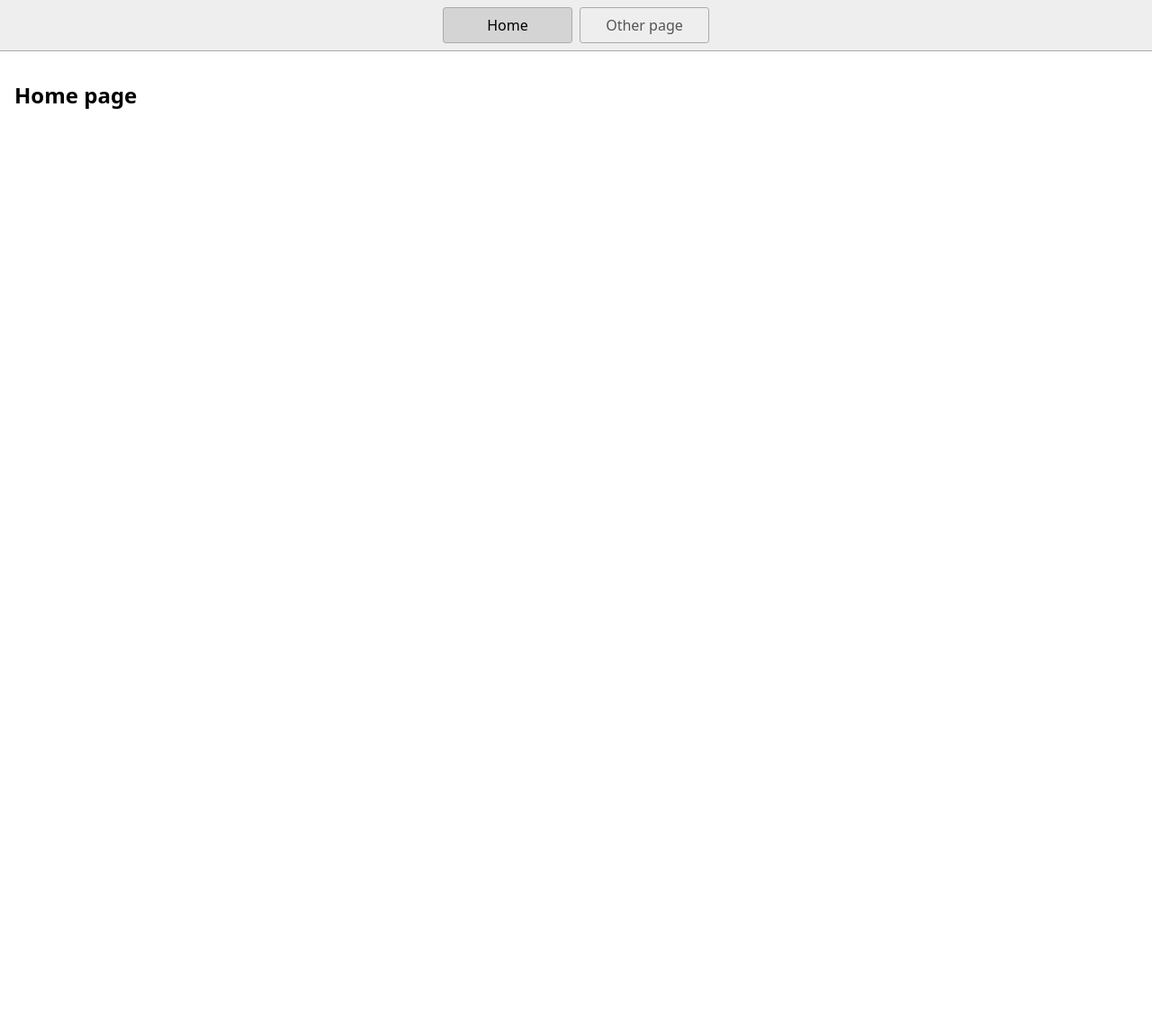
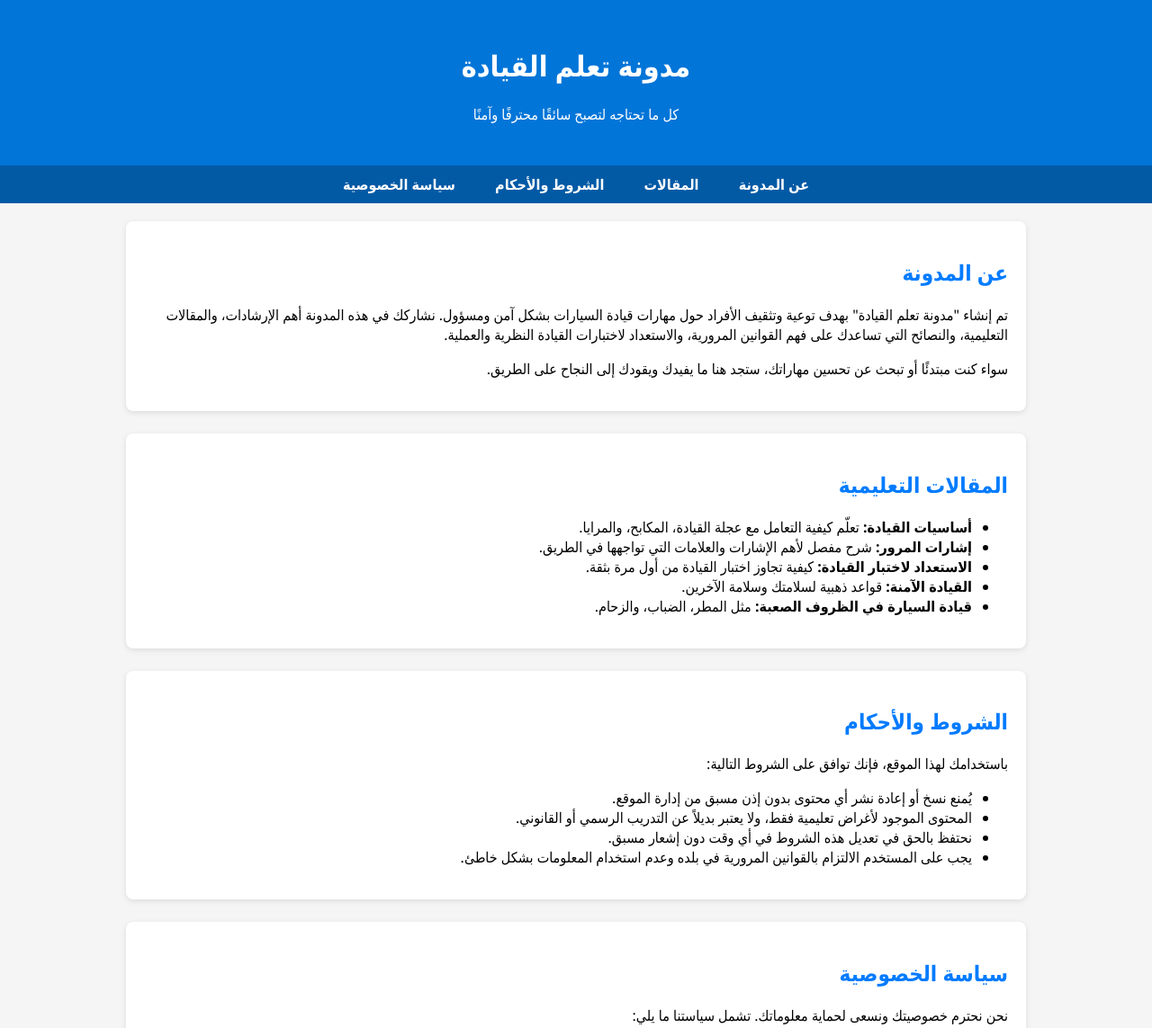
Before and after one commit to moathssnck/modonaeh-norah, a website: page index.html in a window 1280 px wide. Shown: the top 1143 px of the page at 90% size. Before the commit the page ends 800 px from the top, so only its background shows below. Drawn offline with Linux system fonts and the light colour scheme.

Commit message:
Update index.html

```diff
--- a/index.html
+++ b/index.html
@@ -1,23 +1,126 @@
 <!DOCTYPE html>
-<html lang="en">
+<html lang="ar" dir="rtl">
 <head>
-    <title>Home</title>
   <meta charset="UTF-8" />
-    <meta name="viewport" content="width=device-width" />
-    <!--
-      Need a visual blank slate?
-      Remove all code in `styles.css`!
-    -->
-    <link rel="stylesheet" href="styles.css" />
-    <script type="module" src="script.js"></script>
+  <meta name="viewport" content="width=device-width, initial-scale=1.0" />
+  <title>مدونة تعلم القيادة</title>
+  <style>
+    body {
+      font-family: 'Segoe UI', Tahoma, Geneva, Verdana, sans-serif;
+      background-color: #f5f5f5;
+      margin: 0;
+      padding: 0;
+    }
+    header {
+      background-color: #0275d8;
+      color: white;
+      padding: 30px;
+      text-align: center;
+    }
+    nav {
+      background-color: #025aa5;
+      text-align: center;
+      padding: 10px 0;
+    }
+    nav a {
+      color: white;
+      text-decoration: none;
+      margin: 0 20px;
+      font-weight: bold;
+    }
+    nav a:hover {
+      text-decoration: underline;
+    }
+    main {
+      padding: 20px;
+      max-width: 1000px;
+      margin: auto;
+    }
+    section {
+      background-color: #fff;
+      padding: 20px;
+      margin-bottom: 25px;
+      border-radius: 8px;
+      box-shadow: 0 2px 6px rgba(0,0,0,0.1);
+    }
+    footer {
+      background-color: #343a40;
+      color: white;
+      text-align: center;
+      padding: 20px;
+      margin-top: 40px;
+    }
+    h2 {
+      color: #007bff;
+    }
+  </style>
 </head>
 <body>
+
+  <header>
+    <h1>مدونة تعلم القيادة</h1>
+    <p>كل ما تحتاجه لتصبح سائقًا محترفًا وآمنًا</p>
+  </header>
+
   <nav>
-      <a href="/" aria-current="page">Home</a>
-      <a href="/page2.html">Other page</a>
+    <a href="#about">عن المدونة</a>
+    <a href="#articles">المقالات</a>
+    <a href="#terms">الشروط والأحكام</a>
+    <a href="#privacy">سياسة الخصوصية</a>
   </nav>
+
   <main>
-      <h1>Home page</h1>
+    <section id="about">
+      <h2>عن المدونة</h2>
+      <p>
+        تم إنشاء "مدونة تعلم القيادة" بهدف توعية وتثقيف الأفراد حول مهارات قيادة السيارات بشكل آمن ومسؤول. نشاركك في هذه المدونة أهم الإرشادات، والمقالات التعليمية، والنصائح التي تساعدك على فهم القوانين المرورية، والاستعداد لاختبارات القيادة النظرية والعملية.
+      </p>
+      <p>
+        سواء كنت مبتدئًا أو تبحث عن تحسين مهاراتك، ستجد هنا ما يفيدك ويقودك إلى النجاح على الطريق.
+      </p>
+    </section>
+
+    <section id="articles">
+      <h2>المقالات التعليمية</h2>
+      <ul>
+        <li><strong>أساسيات القيادة:</strong> تعلّم كيفية التعامل مع عجلة القيادة، المكابح، والمرايا.</li>
+        <li><strong>إشارات المرور:</strong> شرح مفصل لأهم الإشارات والعلامات التي تواجهها في الطريق.</li>
+        <li><strong>الاستعداد لاختبار القيادة:</strong> كيفية تجاوز اختبار القيادة من أول مرة بثقة.</li>
+        <li><strong>القيادة الآمنة:</strong> قواعد ذهبية لسلامتك وسلامة الآخرين.</li>
+        <li><strong>قيادة السيارة في الظروف الصعبة:</strong> مثل المطر، الضباب، والزحام.</li>
+      </ul>
+    </section>
+
+    <section id="terms">
+      <h2>الشروط والأحكام</h2>
+      <p>
+        باستخدامك لهذا الموقع، فإنك توافق على الشروط التالية:
+      </p>
+      <ul>
+        <li>يُمنع نسخ أو إعادة نشر أي محتوى بدون إذن مسبق من إدارة الموقع.</li>
+        <li>المحتوى الموجود لأغراض تعليمية فقط، ولا يعتبر بديلاً عن التدريب الرسمي أو القانوني.</li>
+        <li>نحتفظ بالحق في تعديل هذه الشروط في أي وقت دون إشعار مسبق.</li>
+        <li>يجب على المستخدم الالتزام بالقوانين المرورية في بلده وعدم استخدام المعلومات بشكل خاطئ.</li>
+      </ul>
+    </section>
+
+    <section id="privacy">
+      <h2>سياسة الخصوصية</h2>
+      <p>
+        نحن نحترم خصوصيتك ونسعى لحماية معلوماتك. تشمل سياستنا ما يلي:
+      </p>
+      <ul>
+        <li>لا نقوم بجمع أي معلومات شخصية دون علمك.</li>
+        <li>قد نقوم باستخدام أدوات تحليلية لتحسين تجربة المستخدم.</li>
+        <li>نلتزم بعدم بيع أو مشاركة معلوماتك مع أطراف خارجية.</li>
+        <li>باستخدامك للموقع فإنك توافق على سياسة الخصوصية هذه.</li>
+      </ul>
+    </section>
   </main>
+
+  <footer>
+    <p>&copy; 2025 مدونة تعلم القيادة. جميع الحقوق محفوظة.</p>
+  </footer>
+
 </body>
 </html>
```
Lines whose indentation alone changed are shown as unchanged.
